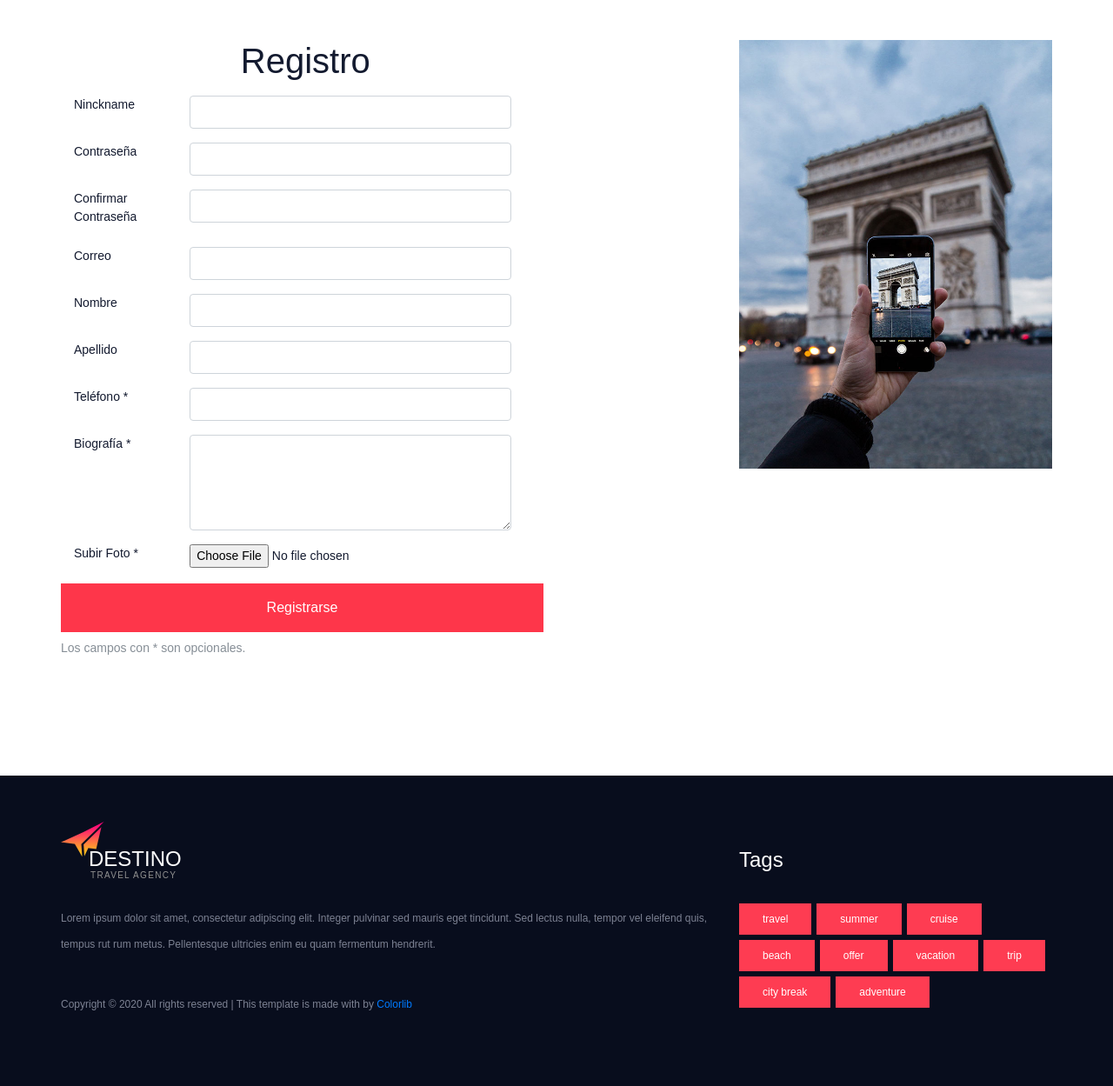
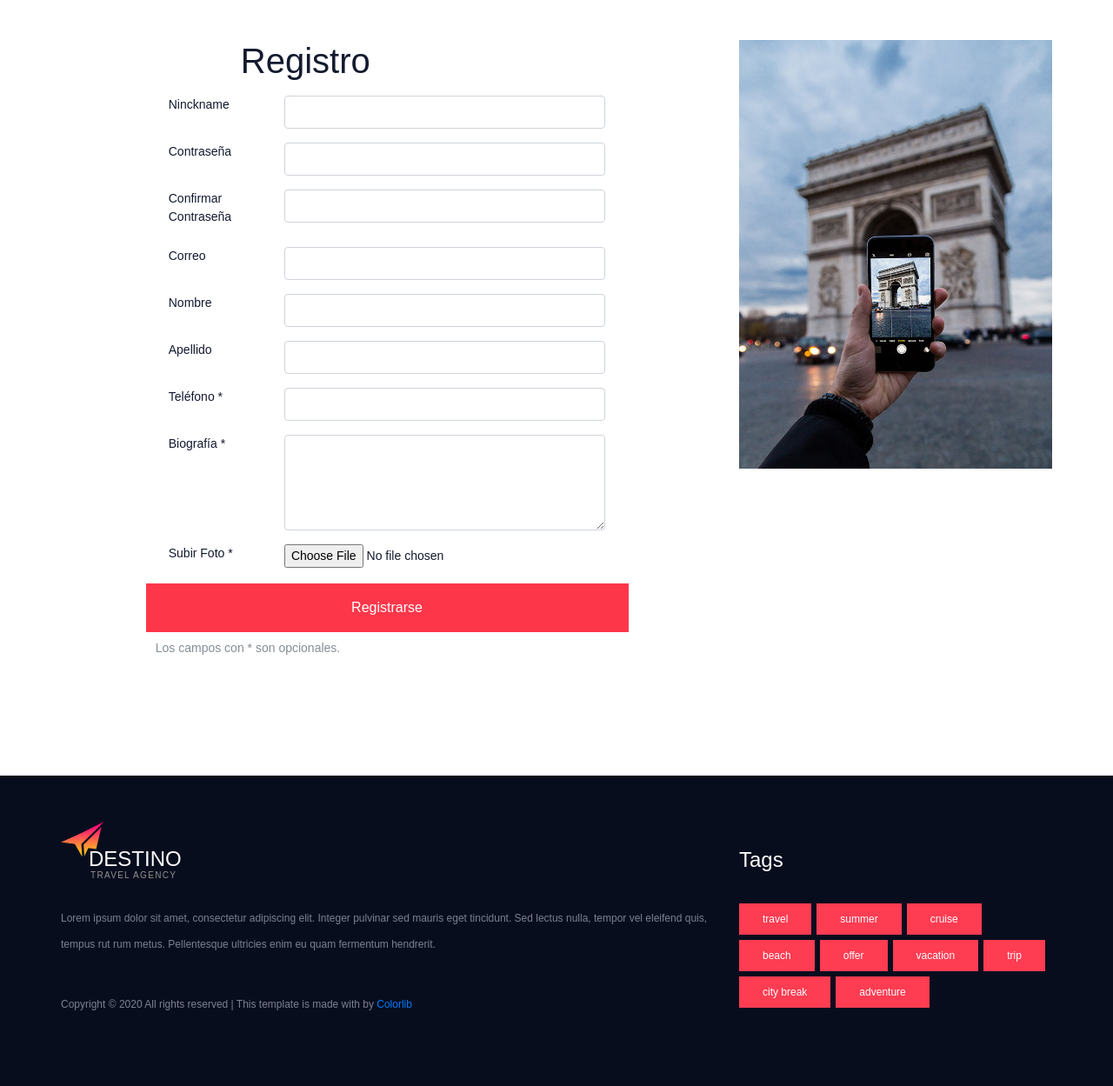
Before and after one commit to JotaJota96/TripDo_obligatorio_PHP, a CodeIgniter app: page /laboratorio-php/index.php/registro/index in a window 1280 px wide. Shown: the part 122-1371 px from the top of the page at 87% size. Run offline with CodeIgniter, Linux system fonts and the light colour scheme.

Commit message:
Retoque en formulario de Registrarse y Crear viaje

```diff
--- a/tripdo/application/views/registro.php
+++ b/tripdo/application/views/registro.php
@@ -14,77 +14,77 @@
 							<div class="form-group">
 								<h2 class="col-md-9">Registro</h2>
 							</div>
-							<div class="form-group row col-md-9">
+							<div class="form-group row col-md-9 mx-auto">
 								<label class="col-md-3" for="nickname">Ninckname</label>
-								<div class="col-md-9">
+								<div class="col-md-9 mx-auto">
 									<input type="text" class="form-control" id="ninckname" name="nickname" value="<?= $defNick?>">
 									<span><?= form_error('nickname'); ?></span>
 								</div>
 							</div>
 
-							<div class="form-group row col-md-9">
+							<div class="form-group row col-md-9 mx-auto">
 							<label class="col-md-3" for="contrasenia">Contraseña</label>
-								<div class="col-md-9">
+								<div class="col-md-9 mx-auto">
 									<input type="password" class="form-control" id="contrasenia" name="contrasenia">
 									<span><?= form_error('contrasenia'); ?></span>
 								</div>
 							</div>
 
-							<div class="form-group row col-md-9">
+							<div class="form-group row col-md-9 mx-auto">
 								<label class="col-md-3" for="contrasenia2">Confirmar Contraseña</label>
-								<div class="col-md-9">
+								<div class="col-md-9 mx-auto">
 									<input type="password" class="form-control" id="contrasenia2" name="contrasenia2">
 									<span><?= form_error('contrasenia2'); ?></span>
 								</div>
 							</div>
 
-							<div class="form-group row col-md-9">
+							<div class="form-group row col-md-9 mx-auto">
 								<label class="col-md-3" for="email">Correo</label>
-								<div class="col-md-9">
+								<div class="col-md-9 mx-auto">
 									<input type="email" class="form-control" id="email" name="email" value="<?= $defEmail?>">
 									<span><?= form_error('email'); ?></span>
 								</div>
 							</div>
 
-							<div class="form-group row col-md-9">
+							<div class="form-group row col-md-9 mx-auto">
 								<label class="col-md-3" for="nombre">Nombre</label>
-								<div class="col-md-9">
+								<div class="col-md-9 mx-auto">
 									<input type="text" class="form-control" id="nombre" name="nombre" value="<?= $defNombre?>">
 									<span><?= form_error('nombre'); ?></span>
 								</div>
 							</div>
 
-								<div class="form-group row col-md-9">
+								<div class="form-group row col-md-9 mx-auto">
 									<label class="col-md-3" for="apellido">Apellido</label>
-									<div class="col-md-9">
+									<div class="col-md-9 mx-auto">
 										<input type="text" class="form-control" id="apellido" name="apellido" value="<?= $defApellido?>">
 										<span><?= form_error('apellido'); ?></span>
 									</div>
 								</div>
 
-								<div class="form-group col-md-9 row">
+								<div class="form-group col-md-9 mx-auto row">
 									<label class="col-md-3" for="telefono">Teléfono *</label>
-									<div class="col-md-9">
+									<div class="col-md-9 mx-auto">
 										<input type="phone" class="form-control" id="telefono" name="telefono" value="<?= $defTel?>">
 									</div>
 								</div>
 
-								<div class="form-group row col-md-9">
+								<div class="form-group row col-md-9 mx-auto">
 									<label class="col-md-3" for="biografia">Biografía *</label>
-									<div class="col-md-9">
+									<div class="col-md-9 mx-auto">
     									<textarea class="form-control" id="biografia" rows="4" name="biografia" ><?= $defBiog?></textarea>
 									</div>
 								</div>
 
-								<div class="form-group row col-md-9">
+								<div class="form-group row col-md-9 mx-auto">
 									<label class="col-md-3" for="foto">Subir Foto *</label>
-									<div class="col-md-9">
+									<div class="col-md-9 ">
 										<input type="file" class="form-control-file" id="foto">
 									</div>
 								</div>
 
 								<div class="form-goup row">
-									<div class="col-md-9">
+									<div class="col-md-9 mx-auto">
 										<button type="submit" class="_button btn-block" name="btnregistrar">Registrarse</button>
 
 										<?php if(isset($exception)){ ?>
@@ -94,7 +94,7 @@
 									</div>
 								</div>
 
-								<div class="form-group row col-md-9 mt-2">
+								<div class="form-group row col-md-9 mx-auto mt-2">
 									<span class="text-muted">Los campos con * son opcionales.</span>
 								</div>
 							</form>
```
Also changed, not shown: tripdo/application/views/crear_viaje.php (+5 -5 lines).
